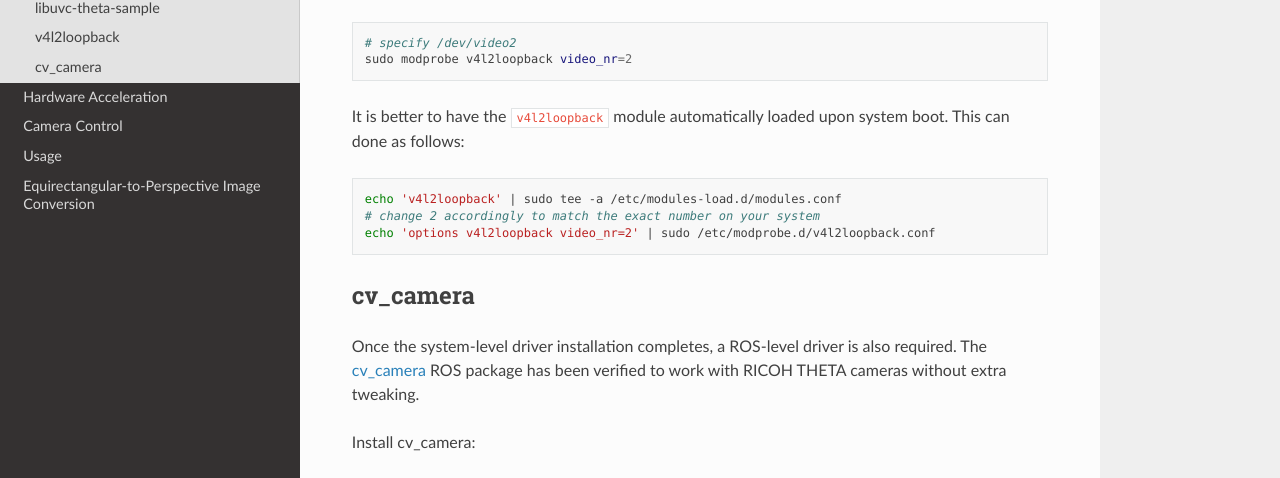
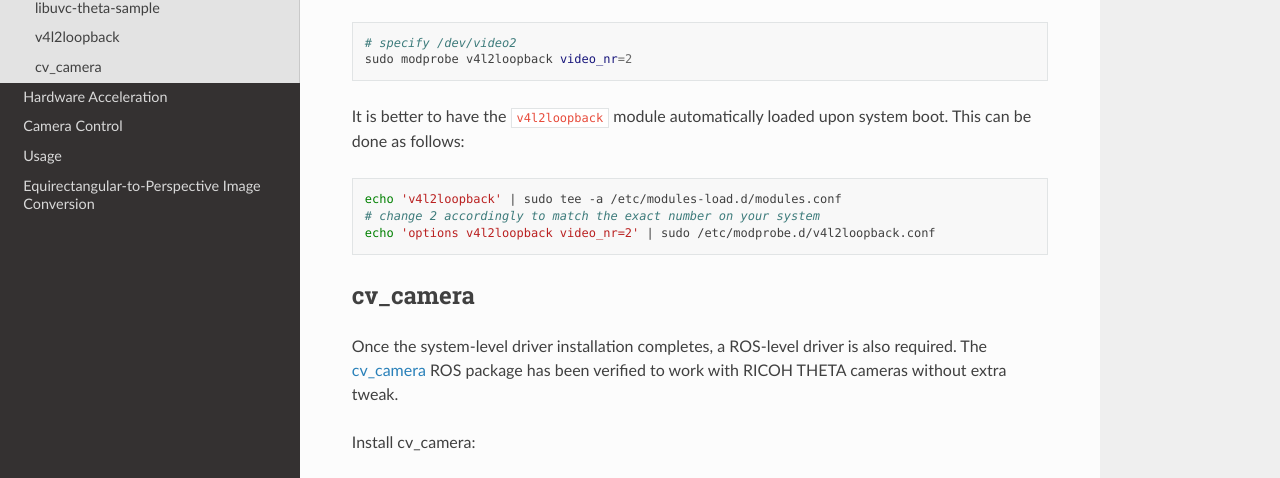
Before and after one commit to madjxatw/ricoh_theta_ros, a Sphinx documentation site: the page built from docs/prereq.rst, in a window 1280 px wide and 900 px high, scrolled down 3662 px. Shown: the part 173-651 px from the top of the window. Built offline with Sphinx 7.4.7 and the Read the Docs theme 2.0.0, drawn with Linux system fonts in a browser that asks for light colours.

Commit message:
Update docs

```diff
--- a/docs/prereq.rst
+++ b/docs/prereq.rst
@@ -207,7 +207,7 @@ that you take hasn't been taken by other devices. For example:
    sudo modprobe v4l2loopback video_nr=2
 
 It is better to have the ``v4l2loopback`` module automatically loaded upon
-system boot. This can done as follows:
+system boot. This can be done as follows:
 
 .. code-block:: sh
 
@@ -221,7 +221,7 @@ cv_camera
 
 Once the system-level driver installation completes, a ROS-level driver is also
 required. The cv_camera_ ROS package has been verified to work with RICOH THETA
-cameras without extra tweaking.
+cameras without extra tweak.
 
 Install cv_camera:
 
```
Also changed, not shown: other parts of docs/prereq.rst (+1 -1 lines), README.md (+8 -7 lines).
